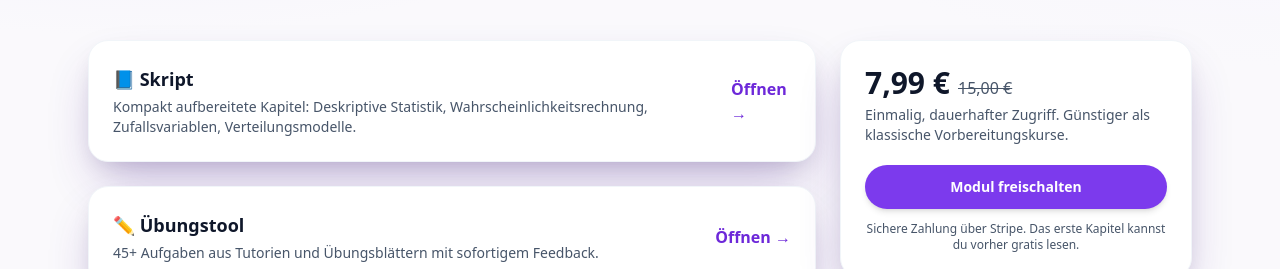
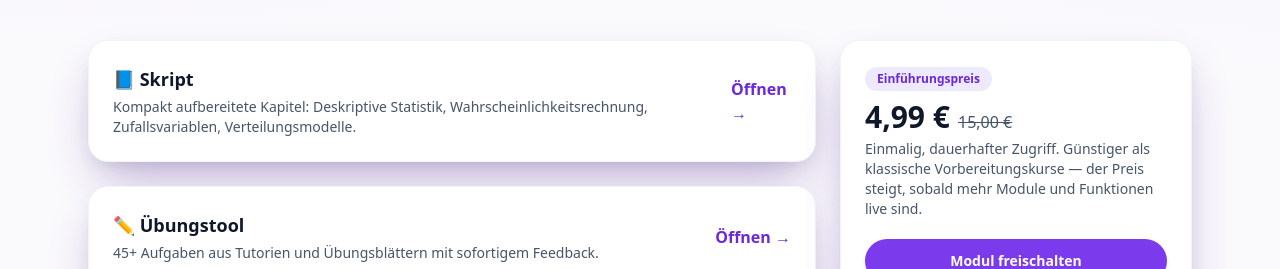
Before and after one commit to Lumo1887/lumo, a Next.js app: page /module/statistik-1 in a window 1280 px wide. Shown: the part 234-503 px from the top of the page. Built offline with nearby package versions, Linux system fonts and the light colour scheme; no server answers.

Commit message:
Preis auf 4,99€ Einführungspreis senken

```diff
--- a/app/module/[slug]/page.tsx
+++ b/app/module/[slug]/page.tsx
@@ -85,7 +85,8 @@ export default function ModulePage({ params }: { params: { slug: string } }) {
         </div>
 
         <aside className="card h-fit p-6">
-          <div className="flex items-baseline gap-2">
+          <span className="badge">Einführungspreis</span>
+          <div className="mt-2 flex items-baseline gap-2">
             <span className="text-3xl font-extrabold text-ink-900">
               {formatEuro(mod.priceCent)}
             </span>
@@ -95,7 +96,8 @@ export default function ModulePage({ params }: { params: { slug: string } }) {
           </div>
           <p className="mt-1 text-sm text-ink-600">
             Einmalig, dauerhafter Zugriff. Günstiger als klassische
-            Vorbereitungskurse.
+            Vorbereitungskurse — der Preis steigt, sobald mehr Module und
+            Funktionen live sind.
           </p>
           <div className="mt-5">
             <CheckoutButton moduleSlug={mod.slug} label="Modul freischalten" />
--- a/lib/modules.ts
+++ b/lib/modules.ts
@@ -19,7 +19,7 @@ export const modules: ModuleDefinition[] = [
     title: "Statistik I",
     subtitle: "Deskriptive Statistik, Wahrscheinlichkeitsrechnung, Zufallsvariablen & Verteilungsmodelle",
     status: "active",
-    priceCent: 799,
+    priceCent: 499,
     compareAtCent: 1500,
     chapters: [
       "Deskriptive Statistik",
@@ -35,7 +35,7 @@ export const modules: ModuleDefinition[] = [
     title: "VWL 2: Makroökonomie",
     subtitle: "BIP, Wachstum, Arbeitslosigkeit, Geld & Inflation, Konjunktur (IS-LM), offene Volkswirtschaften & Gesamtangebot",
     status: "active",
-    priceCent: 799,
+    priceCent: 499,
     compareAtCent: 1500,
     chapters: [
       "Methodik & BIP",
```
